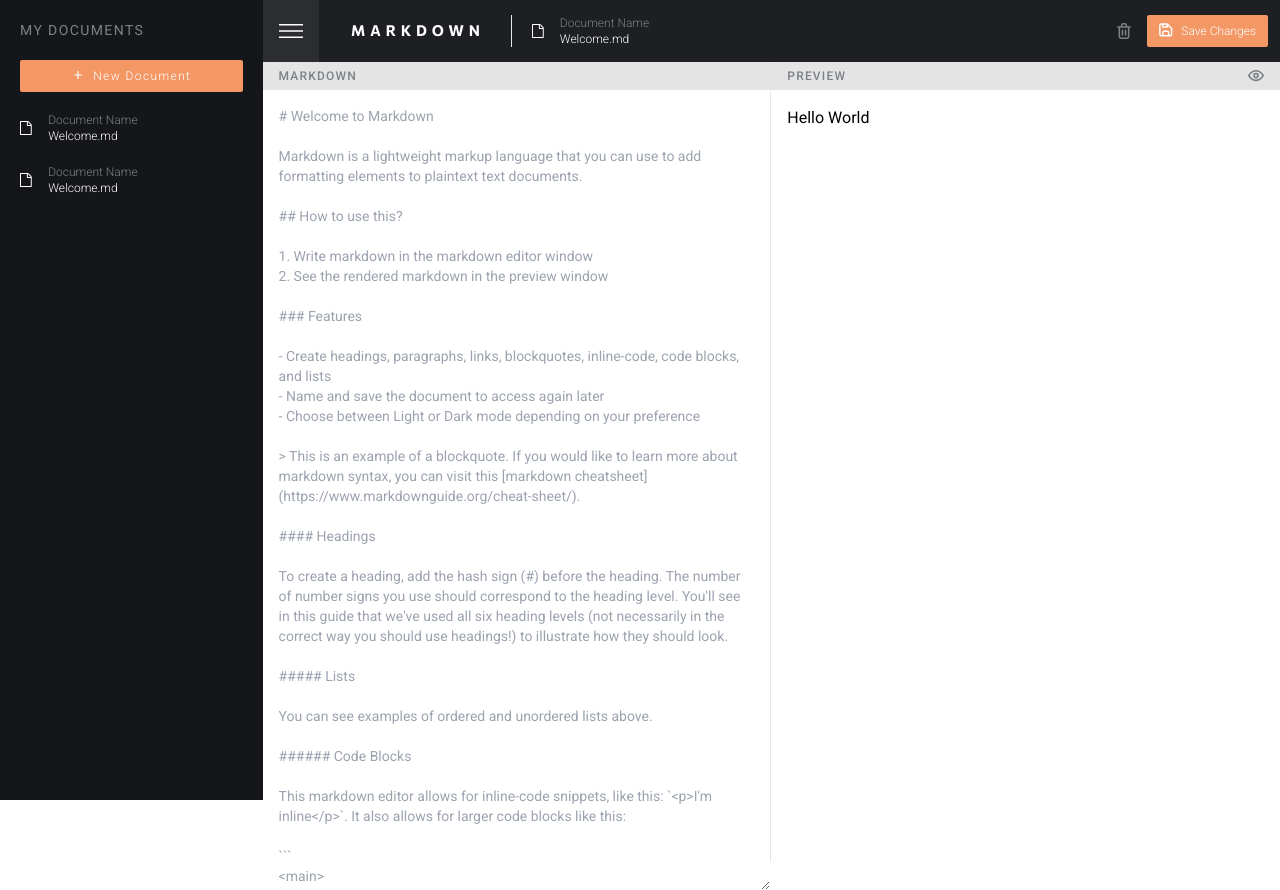
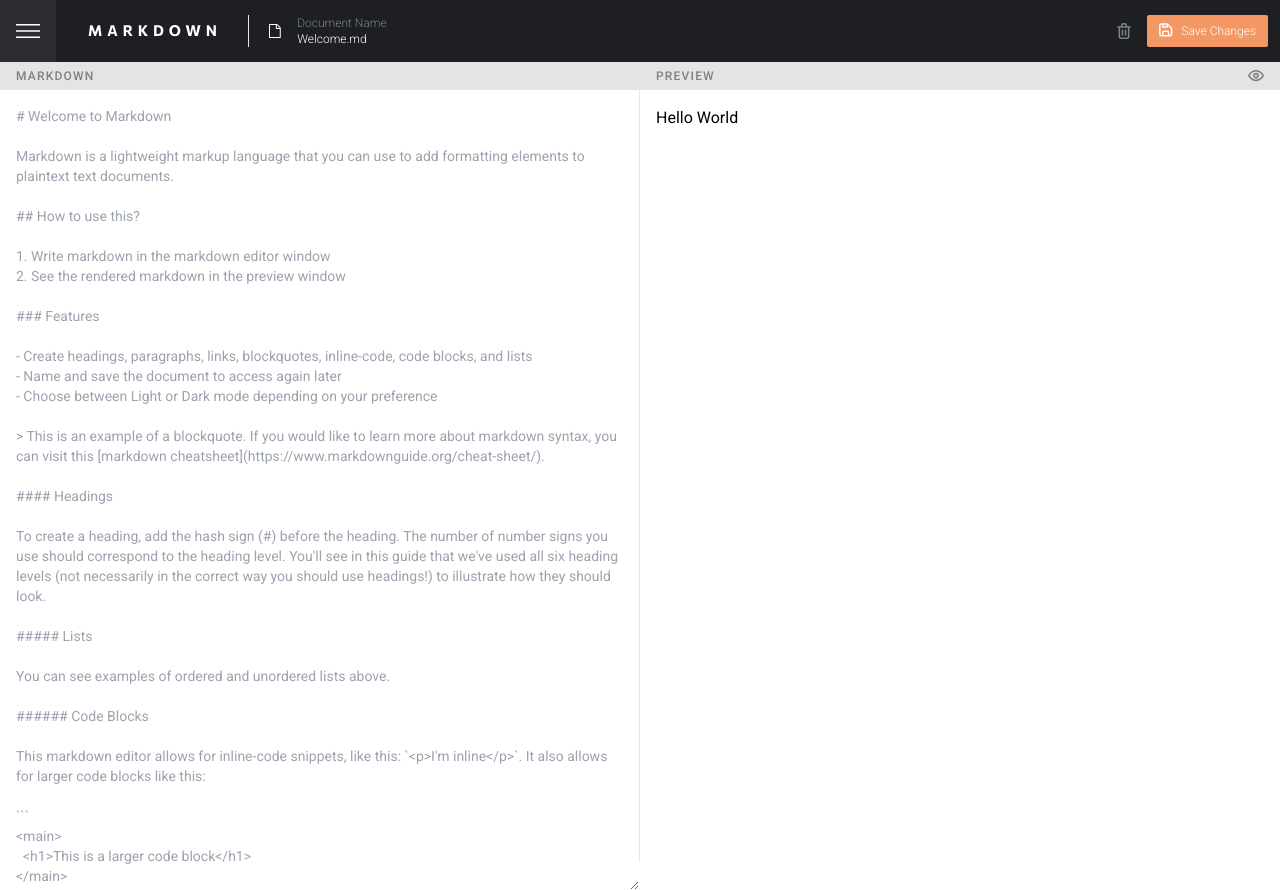
Before and after one commit to okori97/markdown-editor, a Next.js app: page / in a window 1280 px wide. Built offline with nearby package versions, Linux system fonts and the light colour scheme.

Commit message:
feat: sidebar can now be opened and closed

```diff
--- a/src/app/_components/Navbar.tsx
+++ b/src/app/_components/Navbar.tsx
@@ -1,17 +1,27 @@
+"use client";
+
 import Image from "next/image";
 import "../../../public/icon-menu.svg";
 import { FileItem } from "./FileItem";
 import { Button } from "./Button";
+import { useAppContext } from "../Context/state";
 
 export function Navbar() {
+  const { setIsSidebarOpen, isSidebarOpen } = useAppContext();
+
   return (
     <div className="bg-primary-150 flex h-fit w-full items-center justify-between pr-3">
       <div className="flex items-center ">
-        <a href="">
-          <div className=" bg-primary-100 px-4 py-6">
+        <button onClick={() => setIsSidebarOpen(!isSidebarOpen)}>
+          <div
+            className={
+              (isSidebarOpen ? "bg-tertiary-150" : "bg-primary-100") +
+              " px-4 py-6"
+            }
+          >
             <Image src={"/icon-menu.svg"} alt="" width={24} height={24} />
           </div>
-        </a>
+        </button>
         <div className="mr-5 flex h-8  items-center border-r px-8">
           <Image src={"/logo.svg"} alt="logo" width={128} height={32} />
         </div>
--- a/src/app/_components/Sidebar.tsx
+++ b/src/app/_components/Sidebar.tsx
@@ -1,7 +1,16 @@
+"use client";
+
 import { Button } from "./Button";
 import { FileItem } from "./FileItem";
+import { useAppContext } from "../Context/state";
 
 export function Sidebar() {
+  const { isSidebarOpen } = useAppContext();
+
+  if (isSidebarOpen == false) {
+    return;
+  }
+
   return (
     <div className="bg-primary-200 h-lvh w-1/4  p-5">
       <div className=" text-secondary-150 text-sm font-normal tracking-widest">
```
